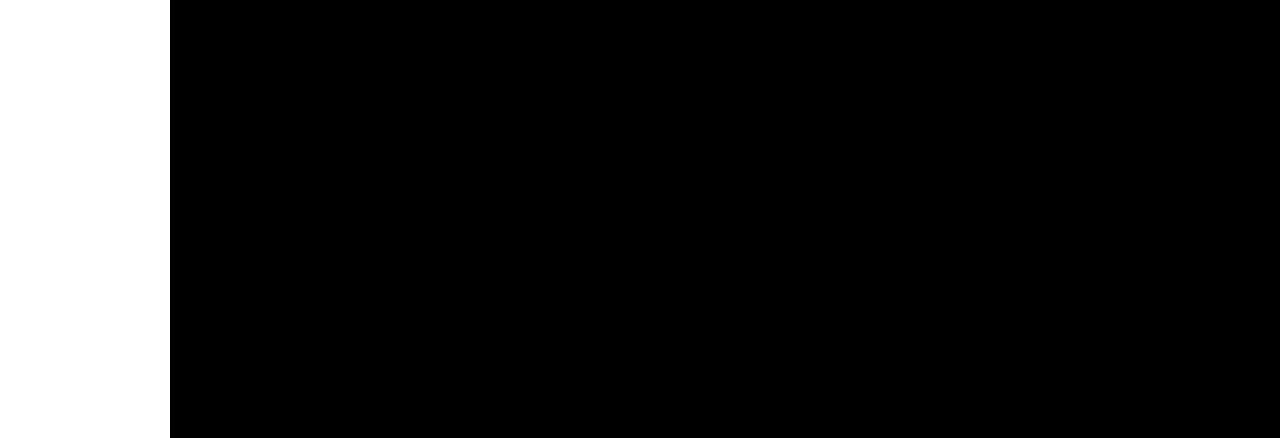
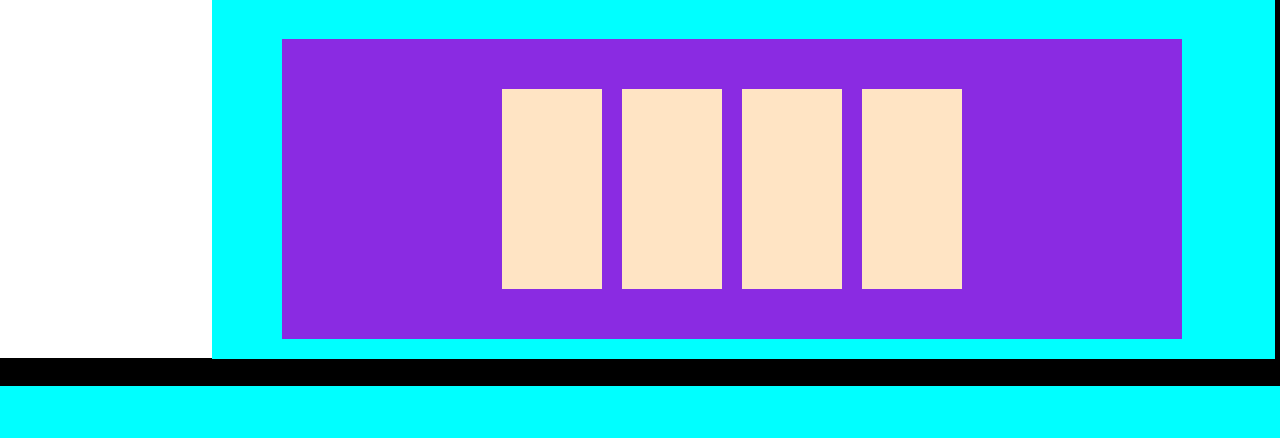
Before and after one commit to lioooonel/argentcoin, a PHP site: page / in a window 1280 px wide. Shown: the part 414-852 px from the top of the page. After the commit the page ends 800 px from the top, so only its background shows below. Run offline with PHP 8.4, Linux system fonts and the light colour scheme.

Commit message:
comiexo de armado del main

```diff
--- /dev/null
+++ b/index.css
@@ -0,0 +1,51 @@
+.container{
+    display: flex;
+}
+
+main{
+    position: absolute;
+    overflow: auto;
+    top: 53px;
+    margin-left: 16.6%;
+    background-color: aqua;
+    width: 83%;
+    height: 90%;
+}
+main::-webkit-scrollbar {
+    width: 5px;
+}
+main::-webkit-scrollbar-thumb {
+    background: #888;
+}
+main::-webkit-scrollbar-thumb:hover {
+    background: #555;
+}
+
+.cont-img{
+    margin-left: 20%;
+    background-color: rgb(255, 255, 255);
+    margin-top: 50px;
+    height: 300px;
+    width: 700px;
+}
+.img_inicio{
+    padding: 5px;
+    width: 700px;
+    height: 300px;
+
+}
+.cuadros{
+    margin: 50px 70px;
+    width: 900px;
+    height: 300px;
+    display: flex;
+    background-color: blueviolet;
+    justify-content: center;
+    align-items: center;
+}
+.cuadro{
+    margin: 10px;
+    width: 100px;
+    height: 200px;
+    background-color: bisque;
+}
--- a/index.php
+++ b/index.php
@@ -14,10 +14,17 @@
 <?php
 include 'nav_inicial.php';
 ?>
-<img class="img_inicio" src="elementos\argentcoin.gif" alt="">
-<div class="cont">
-  <div class="cuadro"></div>
-  <div class="cuadro"></div>
-</div>
+<main>
+    <div class="cont-img">
+        <img class="img_inicio" src="elementos/argentcoin.gif" alt="">
+    </div>
+    <div class="cuadros">
+      <div class="cuadro"></div>
+      <div class="cuadro"></div>
+      <div class="cuadro"></div>
+
+      <div class="cuadro"></div>
+    </div>
+</main>
 </body>
 </html>
--- a/nav.css
+++ b/nav.css
@@ -1,8 +1,13 @@
+*{
+  margin: 0 0 0 0;
+}
+
 body {
-    margin: 0 0 0 0;
+
      font-family: Arial, sans-serif;
      background-color: #000000;
    }
+
 .contenedor-logo {
     background-color: #000000;
      display: flex;
@@ -11,9 +16,12 @@ body {
      height: 50px;
      border-bottom:2px solid #fff;
    }
+   header{
+    position: inherit;
+   }
 .cont_logo {
-     width: 70px;
-     height: 60px;
+     width: 50px;
+     height: 40px;
      background-image: url('elementos/sol_logo.png');
      background-size: cover;
    }
@@ -23,14 +31,23 @@ body {
  font-size: 25px;
  line-height: 48px;
  color: #FFFFFF;
+ margin-right: 75%;
    }
+   .usuario {
+    float: right;
+    font-style: italic;
+    font-weight: 900;
+    font-size: 20px;
+    line-height: 48px;
+    color: #FFFFFF;
+      }
 
    nav {
-    position: absolute;
+    position:sticky;
     background-color: #FFFFFF;
     padding: 0 10px ;
-    height: 100vh;
-    width: 150px;
+    height: 90vh;
+    width: 15%;
   }
   nav ul {
     height: 100px;
@@ -43,7 +60,7 @@ body {
     margin-bottom: 10px;
     background-color: #000000;
     float: left;
-    padding: 2px;
+    padding: 10px;
     border: 1px solid #ffff
     }
     nav ul li a {
@@ -51,7 +68,7 @@ body {
     text-decoration: none;
     font-style: italic;
     font-weight: 900;
-    font-size: 15px;
+    font-size: 17px;
   }
   nav ul li a:hover, nav ul li a:focus {
     color:   rgba(192, 143, 18, 0.924) ;
@@ -62,19 +79,21 @@ body {
 
   }
   .submenu {
+    border-right: 3px solid #FFFFFF;
     display: none;
     position: absolute;
     background-color: #333;
     padding: 10px;
   }
+  .items{
+    margin-bottom: 5px;
+  }
   nav ul li:hover .submenu {
     display: block;
   }
-  nav ul li:hover ~ nav ul li{
-    margin-bottom: 50px;
-  }
+
   .diseno-diagonal {
-    width: 155px; /* o el ancho que desees */
+    width: 198px; /* o el ancho que desees */
     height: 80px; /* o la altura que desees */
     background: linear-gradient(to bottom left, #000 50%, #fff 50%);
   }
```
Also changed, not shown: nav_inicial.php (+13 -12 lines), elementos/sol_logo.png (added), 1 other file.
